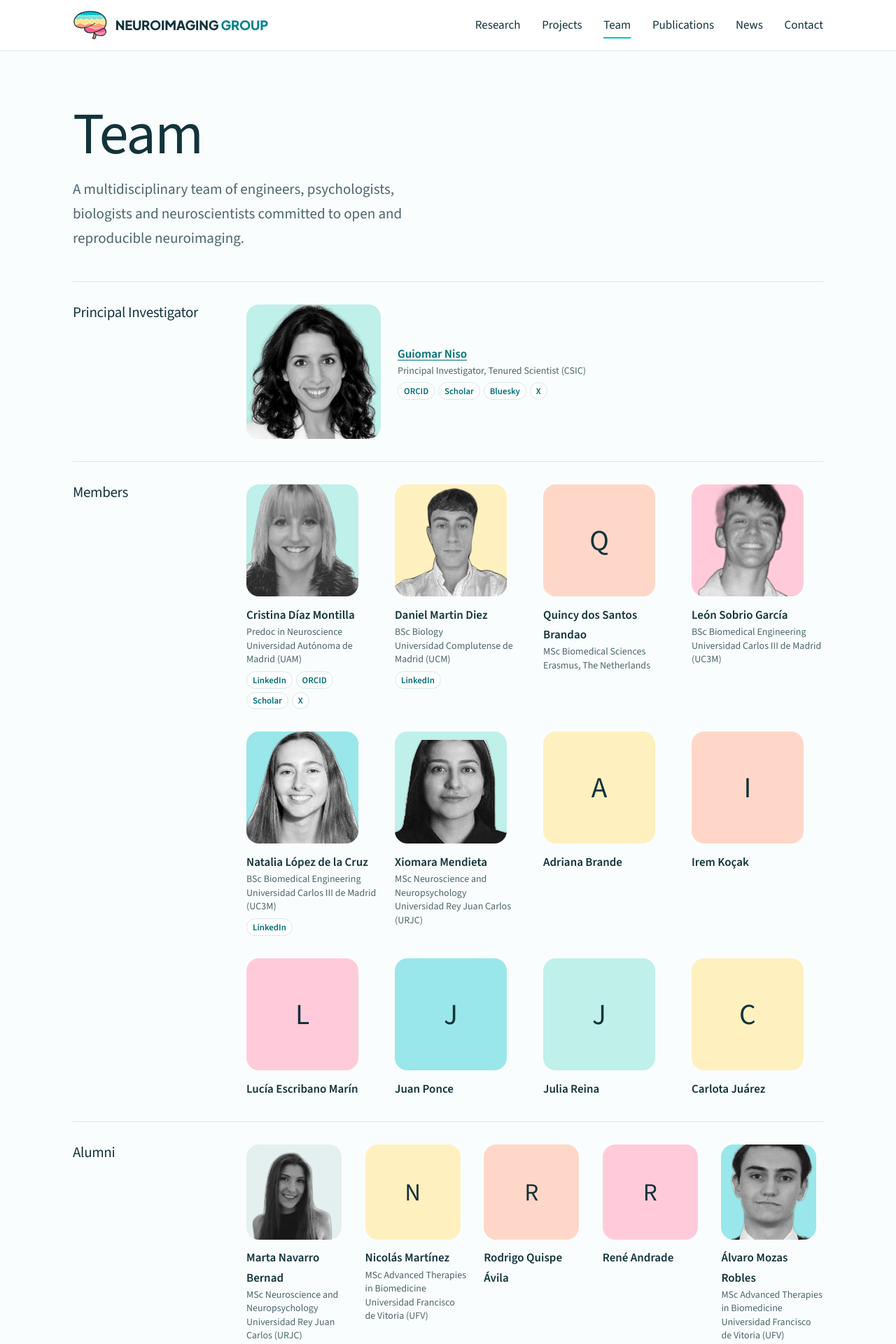
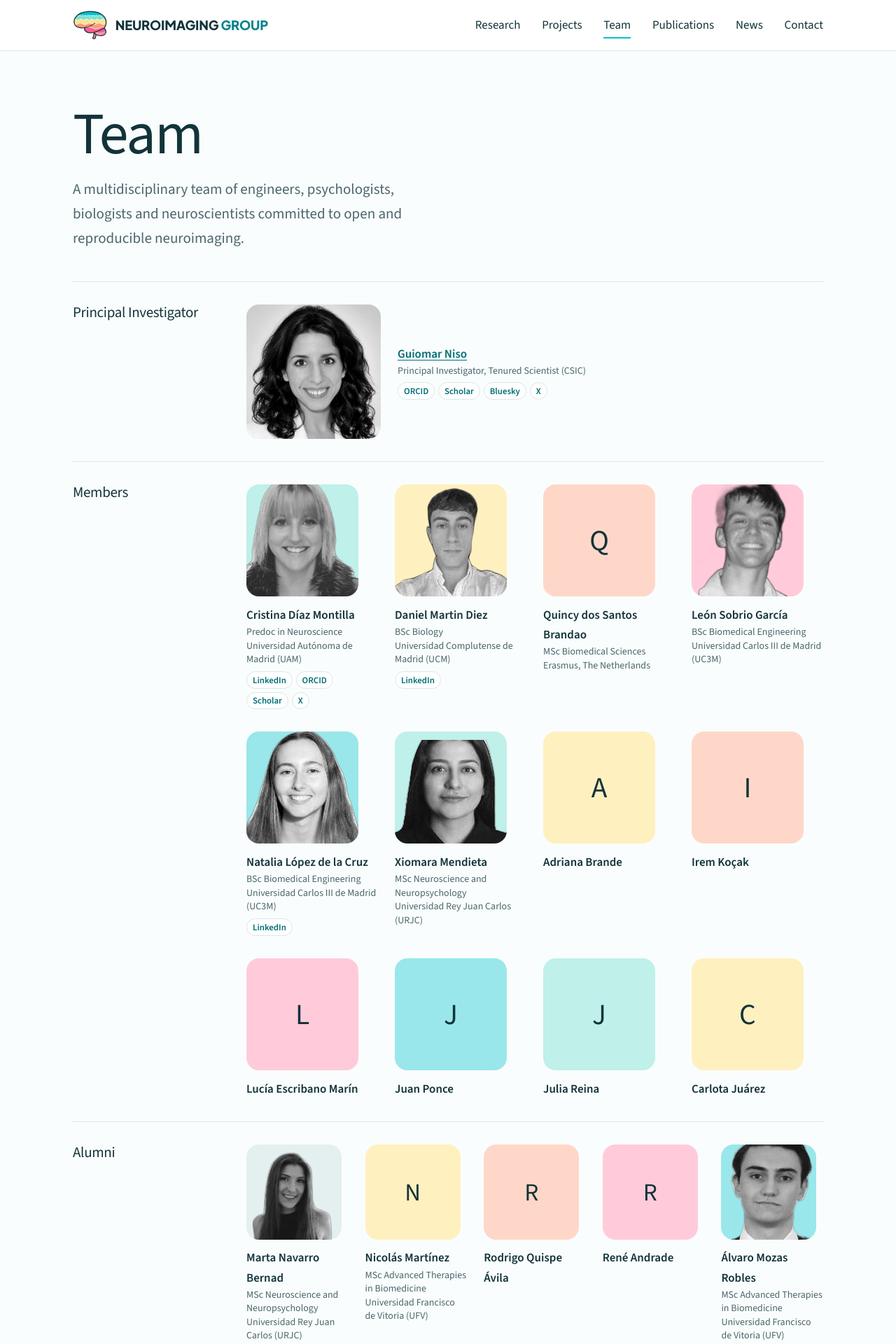
Before and after one commit to cajal-neuroimaging/cajal-neuroimaging.github.io, a Jekyll site: the page built from team.html, in a window 1280 px wide. Shown: the top 1920 px of the page at 70% size. Built offline with Jekyll 4.4.1, drawn with Linux system fonts in a browser that asks for light colours.

Commit message:
Team: keep the original background in Guiomar Niso's photo
Co-Authored-By: Claude Opus 5.5 <noreply@anthropic.com>
Claude-Session: https://claude.ai/code/session_016qHx7xJtVuA2p8MXZK7uaB

```diff
--- a/_data/team.yml
+++ b/_data/team.yml
@@ -3,7 +3,7 @@
 
 pi:
   name: Guiomar Niso
-  photo: guiomar-niso.png
+  photo: guiomar-niso.jpg
   scholar: https://scholar.google.es/citations?user=xqxSCSkAAAAJ
   orcid: https://orcid.org/0000-0001-5872-8924
   bluesky: https://bsky.app/profile/guiomarniso.bsky.social
```
Also changed, not shown: assets/img/team/guiomar-niso.jpg (added), assets/img/team/guiomar-niso.png (deleted).
